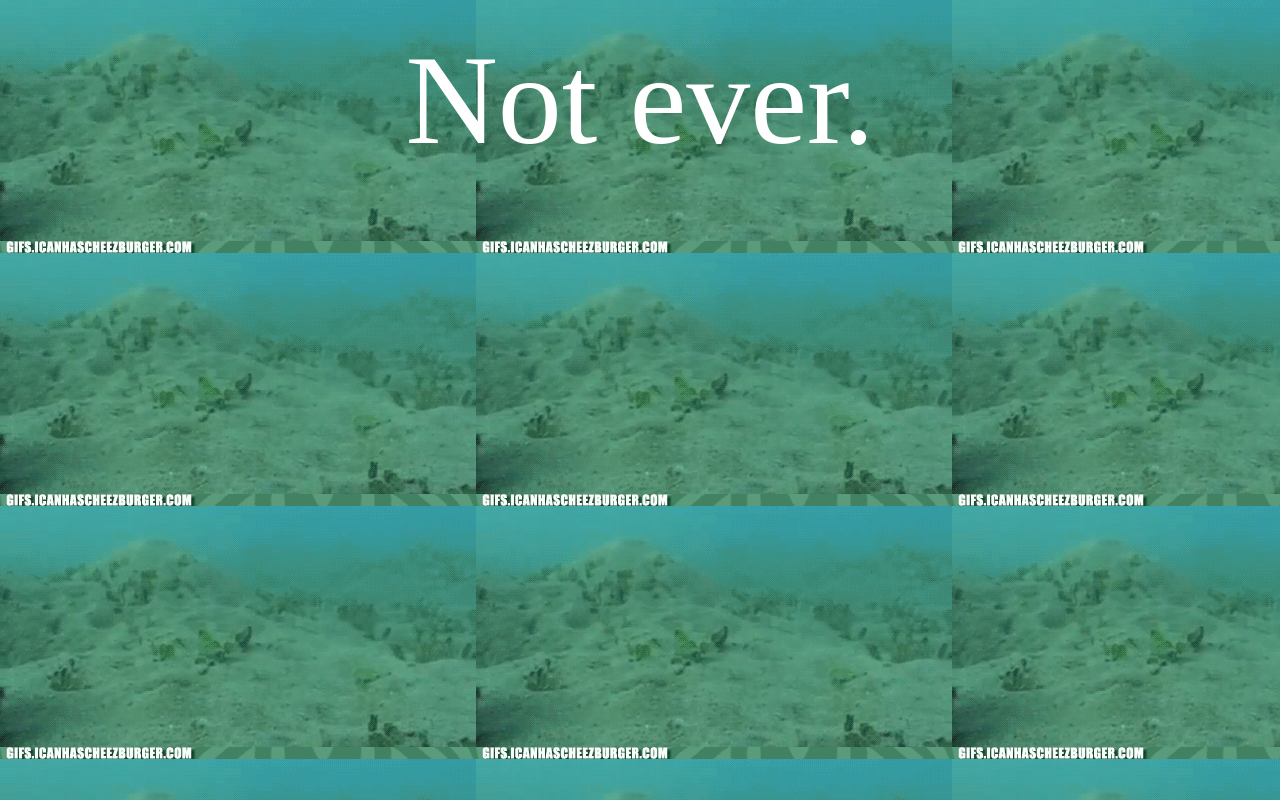
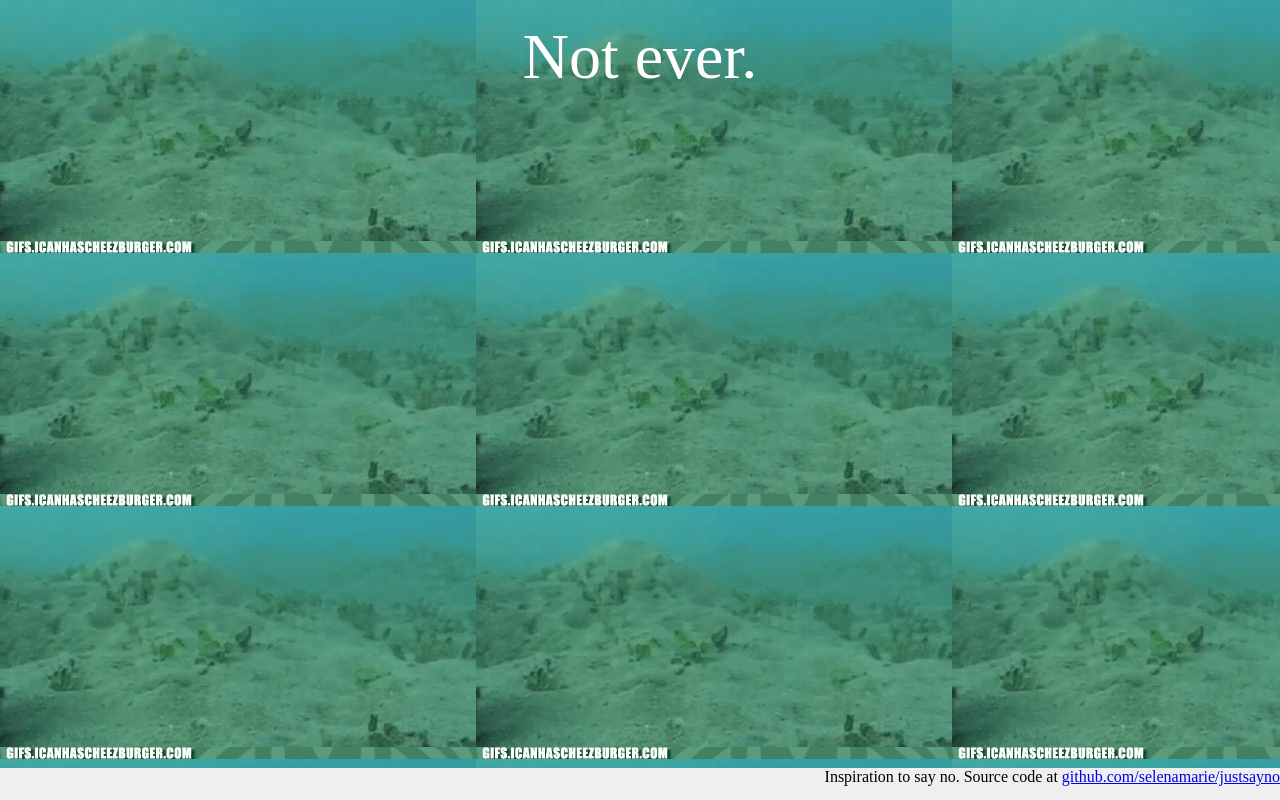
Before and after one commit to selenamarie/justsayno, a Flask app: page / in a window 1280 px wide. Run offline with Flask 2, Linux system fonts and the light colour scheme.

Commit message:
added footer

```diff
--- a/static/nope.css
+++ b/static/nope.css
@@ -1,18 +1,35 @@
-body {
-    font-size: 2em;
-    font-color: white;
+html, body {
     background-image: url('nope.gif') ;
+    margin:0;
+    padding:0;
+    height:100%;
 }
 
-div#page {
-    margin: 100px;
-    top: 50%;
-    transform: translateY(-50%);
-    position: relative;
+#wrapper {
+    min-height:100%;
+    position:relative;
 }
-
-div#nope {
+#header {
+    padding:10px;
+    background:#5ee;
+}
+#content {
+    padding-top:40px;
+    padding:10px;
+    padding-bottom:10px;   /* Height of the footer element */
+}
+#nope {
     font-size: 4em;
     color: white;
     text-align: center;
+    padding: 10px;
 }
+#footer {
+    width:100%;
+    height:2em;
+    position:absolute;
+    bottom:0;
+    left:0;
+    background: #efefef;
+    text-align: right;
+}
--- a/templates/base.html
+++ b/templates/base.html
@@ -6,10 +6,13 @@
 </head>
 <body>
     <link href="/static/nope.css" rel="stylesheet" type="text/css">
-    <div id="page">
-    {% block content %}
-        <p>Default content to be displayed</p>
-    {% endblock content %}
+    <div id="wrapper">
+        <div id="content">
+        {% block content %}
+            <p>Default content to be displayed</p>
+        {% endblock content %}
+        </div>
+        <div id="footer">Inspiration to say no. Source code at <a href="http://github.com/selenamarie/justsayno">github.com/selenamarie/justsayno</a></div>
     </div>
 </body>
 </html>
```
